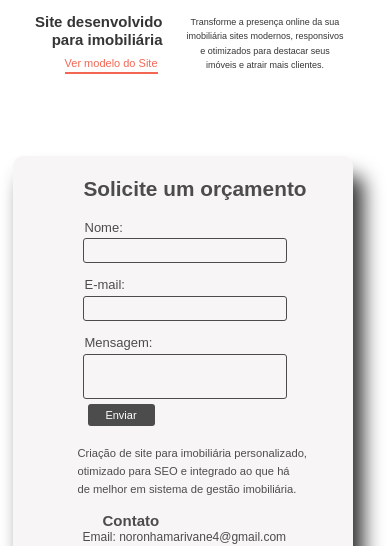
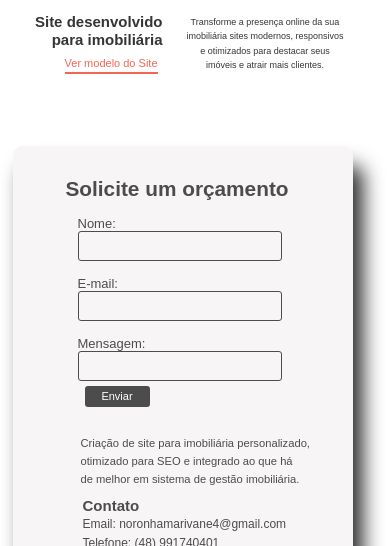
Before and after one commit to marivanenoronha/imobiliaria_digital, a plain HTML site: page index.html in a window 390 px wide. Shown: the part 1666-2212 px from the top of the page. Drawn offline with Linux system fonts and the light colour scheme.

Commit message:
feat: change file

```diff
--- a/index.html
+++ b/index.html
@@ -58,7 +58,8 @@
 
                 <div class="recurso-item">
                     <h3>O melhor em SEO</h3>
-                    <p class="item-p">Site desenvolvido com as<br> melhores técnicas de otimização<br> para buscadores e conteúdo<br>
+                    <p class="item-p">Site desenvolvido com as<br> melhores técnicas de otimização<br> para buscadores e
+                        conteúdo<br>
                         otimizado para as palavras-<br>chave mais estratégicas.</p>
                     <a href="#contact">Solicitar proposta</a>
                 </div>
@@ -143,23 +144,28 @@
                 <div class="social-icons">
                     <a href="https://www.facebook.com/marivane.noronha" target="_blank"><i
                             class="fab fa-facebook"></i></a>
-                    <a href="https://www.instagram.com/marivane_noronha/" target="_blank"><i class="fab fa-instagram"></i></a>
+                    <a href="https://www.instagram.com/marivane_noronha/" target="_blank"><i
+                            class="fab fa-instagram"></i></a>
                     <a href="https://www.linkedin.com/in/marivane-noronha-733881208/" target="_blank"><i
                             class="fab fa-linkedin"></i></a>
                     <a href="https://wa.me/5548991740401" target="_blank"><i class="fab fa-whatsapp"></i></a>
                 </div>
             </div>
-            <form action="https://api.staticforms.xyz/submit" method="post" >
-                <label>Nome:</label>
+            <form id="form-contact" action="https://api.staticforms.xyz/submit" method="POST">
+                <input type="hidden" name="accessKey" value="552d9b19-0434-44b2-a666-e0c9037b5a77">
+                <input type="hidden" name="redirectTo" value="http://127.0.0.1:5500/contact.html">
+
+                <label for="name">Nome:</label>
                 <input type="text" id="name" name="name" required>
-                <label>E-mail:</label>
+
+                <label for="email">E-mail:</label>
                 <input type="email" id="email" name="email" required>
-                <label class="control-label">Mensagem:</label>
-                <textarea id="message" name="message" rows="4" required></textarea>
+
+                <label for="message">Mensagem:</label>
+                <textarea id="message" name="message" required></textarea>
+
                 <button type="submit" class="btn">Enviar</button>
 
-                <input type="hidden" name="accessKey" value="552d9b19-0434-44b2-a666-e0c9037b5a77">
-                <input type="hidden" name="redirectTo" value="http://127.0.0.1:5500/contact.html">
             </form>
         </div>
     </section>
--- a/styles.css
+++ b/styles.css
@@ -382,52 +382,35 @@ img {
 
 }
 
-.contact label {
+label {
     position: relative;
-    left: 40px;
     top: 132px;
-    padding: 2px;
+    left: 65px;
     color: rgb(77, 76, 76);
-    font-size: 18px;
+    font-size: 20px;
 }
 
-.contact .control-label {
+input,
+textarea {
     position: relative;
-    left: 40px;
-    top: 122px;
-    padding: 2px;
-    color: rgb(77, 76, 76);
-    font-size: 21px;
+    padding: 10px;
+    border-radius: 4px;
+    left: 60px;
+    top: 130px;
+    width: 100%;
+    max-width: 365px;
+    border-radius: 3px;
+    background: #f7f5f5;
+    margin-bottom: 20px;
+    border: 1px solid rgb(77, 76, 76);
 }
 
 
-.contact input {
-    position: relative;
-    left: 40px;
-    top: 120px;
-    width: 100%;
-    max-width: 365px;
-    padding: 0.5rem;
-    border-radius: 3px;
-    background: #f7f5f5;
-    margin-top: 0.5rem;
-    border: 1px solid rgb(77, 76, 76);
+textarea {
+    overflow-y: hidden;
+    resize: none;
 }
 
-.contact textarea {
-    position: relative;
-    left: 39px;
-    width: 100%;
-    border-radius: 3px;
-    max-width: 370px;
-    overflow-y: hidden;
-    resize: none;
-    top: 110px;
-    padding: 5px;
-    background: #f7f5f5;
-    margin-top: 0.5rem;
-    border: 1px solid rgb(77, 76, 76);
-}
 
 .btn {
     position: relative;
@@ -439,10 +422,8 @@ img {
     border-radius: 6px;
     height: 35px;
     width: 120px;
-    left: 45px;
+    left: 63px;
     top: 120px;
-
-
 }
 
 .contact .btn:hover {
@@ -451,17 +432,49 @@ img {
 
 }
 
-
-
-
 footer {
     position: relative;
     color: rgb(39, 38, 38);
     font-size: 17px;
     text-align: center;
+}
 
+/*pagina do contato*/
 
+.main{
+    display: flex;
+    align-items: center;
+    justify-content: center;
+    min-height: 100vh;
+    background: #2e2e2e;
+    flex-direction: column;
 }
+
+.text{
+    font-size: 45px;
+    color: #f7f5f5;
+    margin-bottom: 10px;
+}
+
+.paragrafo{
+    color: #f7f5f5;
+    margin-bottom: 20px;
+}
+
+.bt{
+    padding: 10px 55px;
+    background: #f7f5f5;
+    text-decoration: none;
+    color: #1b1b1b;
+    font-size: 18px;
+    transition: all 0.5s;
+}
+
+.bt:hover{
+    border-radius: 16px;
+    color: #1b1b1b;
+}
+
 
 @media screen and (max-width: 768px) {
 
@@ -568,8 +581,8 @@ footer {
         top: 40px;
     }
 
-    .recurso-item .item-p{
-       top: 50px;
+    .recurso-item .item-p {
+        top: 50px;
     }
 
     .recurso-item a {
@@ -609,7 +622,7 @@ footer {
         top: 50px;
     }
 
-    .beneficio-item .item-a{
+    .beneficio-item .item-a {
         top: 33px;
     }
 
@@ -697,39 +710,40 @@ footer {
     .contact .solicite h2 {
         position: relative;
         font-size: 1.3rem;
+        right: 18px;
         top: 220px;
     }
 
     .contact .solicite p {
         position: relative;
         text-align: left;
-        left: 70px;
+        left: 73px;
         font-size: 0.7rem;
-        top: 460px;
+        top: 450px;
     }
 
     .contact .contact-info h3 {
         position: relative;
         font-size: 15px;
-        top: 470px;
+        top: 455px;
         text-align: left;
-        left: 95px;
+        left: 75px;
     }
 
     .contact .contact-info p {
         position: relative;
         text-align: left;
         font-size: 12px;
-        top: 465px;
+        top: 452px;
         left: 75px;
 
     }
 
-    .contact .social-icons {
+    .contact .social-icons a{
         position: relative;
-        font-size: 10px;
-        left: 10px;
-        top: 445px;
+        font-size: 18px;
+       right: 225px;
+        top: 15px;
 
     }
 
@@ -742,43 +756,32 @@ footer {
         margin-left: 5px;
     }
 
-    .contact label {
+
+    label {
+        left: 65px;
+        font-size: 13px;
+        top: 73px;
+        line-height: 10px;
+    }
+
+    input,
+    textarea {
         position: relative;
-        font-size: 13px;
-        left: 70px;
-        top: 60px;
+        width: 60%;
+        height: 30px;
+        left: 65px;
+        top: 75px;
 
     }
 
-    .contact .control-label {
-        left: 70px;
-        font-size: 13px;
-        top: 60px;
-    }
-
-    .contact input {
-        position: relative;
-        width: 60%;
-        height: 25px;
-        left: 70px;
-        top: 50px;
-
-    }
-
-    .contact textarea {
-        width: 60%;
-        height: 45px;
-        top: 50px;
-        left: 70px;
-    }
 
     .contact .btn {
         font-size: 11px;
-        width: 67px;
-        height: 22px;
-        top: 55px;
+        width: 65px;
+        height: 21px;
+        top: 60px;
         border-radius: 3px;
-        left: 75px;
+        left: 72px;
     }
 
     footer p {
@@ -788,58 +791,25 @@ footer {
         padding: 15px;
     }
 
-
-    /*Pagina do contato*/
-    .main .text {
-        font-size: 23px;
+    .main{
+        display: flex;
     }
 
-    .paragrafo {
+    .text{
+        font-size: 20px;
+    }
+
+    .paragrafo{
         font-size: 13px;
     }
 
-    .main .bt {
-        padding: 7px 30px;
+    .bt{
         font-size: 13px;
+       padding: 5px  25px;
     }
+
+    .bt:hover{
+        color: #1b1b1b;
+    }
+
 }
-
-
-
-
-/*Pagina do contato*/
-
-.main {
-    display: flex;
-    align-items: center;
-    justify-content: center;
-    min-height: 100vh;
-    background: rgb(54, 53, 53);
-    flex-direction: column;
-}
-
-.text {
-    font-size: 45px;
-    color: #fff;
-    margin-bottom: 30px;
-}
-
-.paragrafo {
-    color: #f7f5f5;
-    margin-bottom: 50px;
-    text-align: center;
-}
-
-.bt {
-    position: relative;
-    padding: 15px 55px;
-    background: #f7f5f5;
-    text-decoration: none;
-    color: black;
-    font-size: 18px;
-    transition: all 0.5s;
-}
-
-.bt:hover {
-    border-radius: 16px;
-}
```
Also changed, not shown: contact.html (+3 -2 lines).
